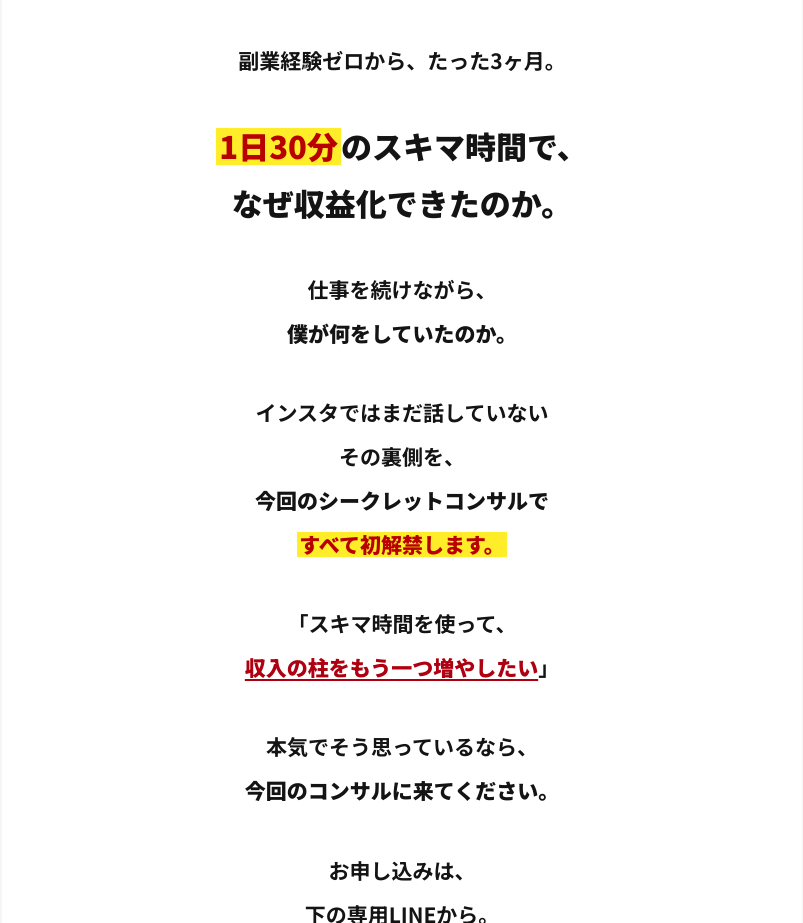
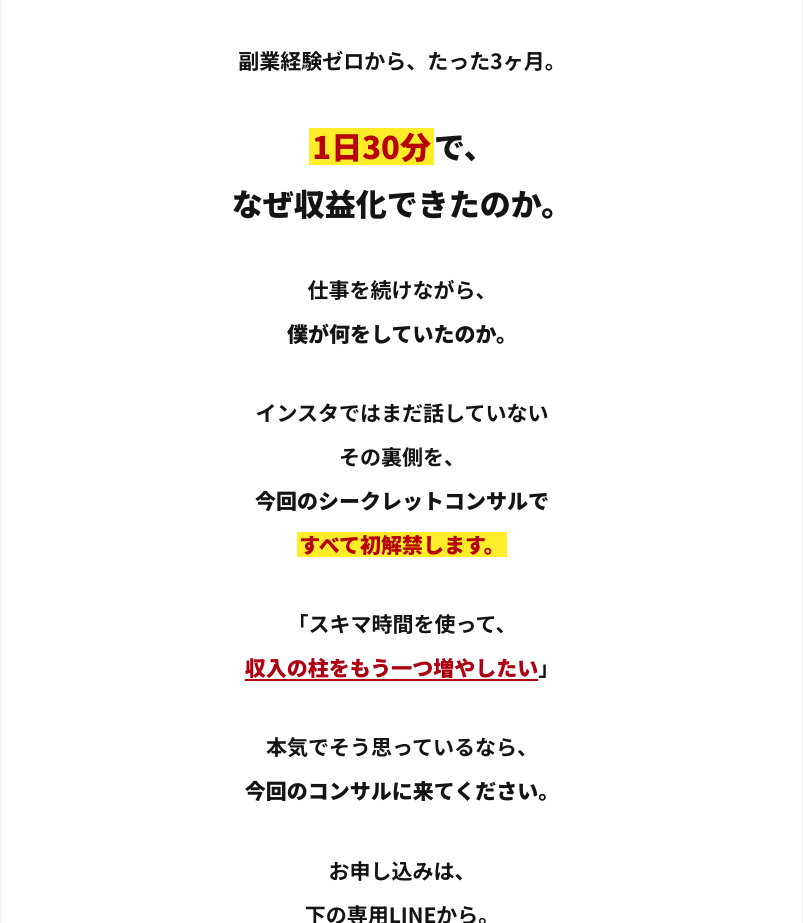
Before and after one commit to smitch-ai-works/secret-consult-materials, a plain HTML site: page line-lp.html in a window 1280 px wide. Shown: the part 1288-2211 px from the top of the page, without its empty margins (238-1041 px from the left). Drawn offline with Linux system fonts and the light colour scheme.

Commit message:
Keep the revenue question readable on narrow screens

```diff
--- a/line-lp.html
+++ b/line-lp.html
@@ -4,6 +4,6 @@
 <header class="campaign"><h1 class="visually-hidden">手法解禁 シークレットコンサル</h1><img alt="副業経験ゼロ。たった3ヶ月で月124万円達成。AI×〇〇 ライバル不在の完全裏技スキーム。手法解禁 シークレットコンサル。参加者限定10大特典。" class="campaign-visual" fetchpriority="high" height="1599" src="line-lp/v3/assets/企画バナー.png?v=a6ad191f9dea" width="984"/></header>
 <section aria-label="シークレットコンサルのお申し込み" class="entry"><p class="entry-caption">お申し込みはこちら</p><button data-line-entry="" type="button"><span aria-hidden="true" class="line-mark">LINE</span><span>専用LINEで申し込む</span></button></section>
 <section class="message"><h2>僕からのメッセージ</h2><video aria-label="僕からのメッセージ" controls="" height="1080" playsinline="" poster="line-lp/v3/assets/本人動画ポスター.jpg?v=aa05ce0bf710" preload="none" width="1920"><source src="line-lp/v3/assets/本人メッセージ.mp4?v=453d3303dc4d" type="video/mp4"/></video></section>
-<section aria-label="企画のご案内" class="letter"><p>副業経験ゼロから、たった3ヶ月。</p><p class="reveal-copy"><strong><mark>1日30分</mark>のスキマ時間で、<br/>なぜ収益化できたのか。</strong></p><p>仕事を続けながら、<br/><strong>僕が何をしていたのか。</strong></p><p>インスタではまだ話していない<br/>その裏側を、<br/><strong>今回のシークレットコンサルで<br/><mark>すべて初解禁します。</mark></strong></p><p class="line-announcement">「スキマ時間を使って、<br/><strong>収入の柱をもう一つ増やしたい</strong>」</p><p>本気でそう思っているなら、<br/><strong>今回のコンサルに来てください。</strong></p><p>お申し込みは、<br/>下の専用LINEから。</p></section>
+<section aria-label="企画のご案内" class="letter"><p>副業経験ゼロから、たった3ヶ月。</p><p class="reveal-copy"><strong><mark>1日30分</mark>で、<br/>なぜ収益化できたのか。</strong></p><p>仕事を続けながら、<br/><strong>僕が何をしていたのか。</strong></p><p>インスタではまだ話していない<br/>その裏側を、<br/><strong>今回のシークレットコンサルで<br/><mark>すべて初解禁します。</mark></strong></p><p class="line-announcement">「スキマ時間を使って、<br/><strong>収入の柱をもう一つ増やしたい</strong>」</p><p>本気でそう思っているなら、<br/><strong>今回のコンサルに来てください。</strong></p><p>お申し込みは、<br/>下の専用LINEから。</p></section>
 <section aria-label="シークレットコンサルのお申し込み" class="entry"><p class="entry-caption">お申し込みはこちら</p><button data-line-entry="" type="button"><span aria-hidden="true" class="line-mark">LINE</span><span>専用LINEで申し込む</span></button></section>
 </main><dialog aria-labelledby="notice-title" id="registration-notice"><h2 id="notice-title">受付の準備中です。</h2><p>登録のご案内まで、もう少しお待ちください。</p><form method="dialog"><button type="submit">閉じる</button></form></dialog></body></html>
```
